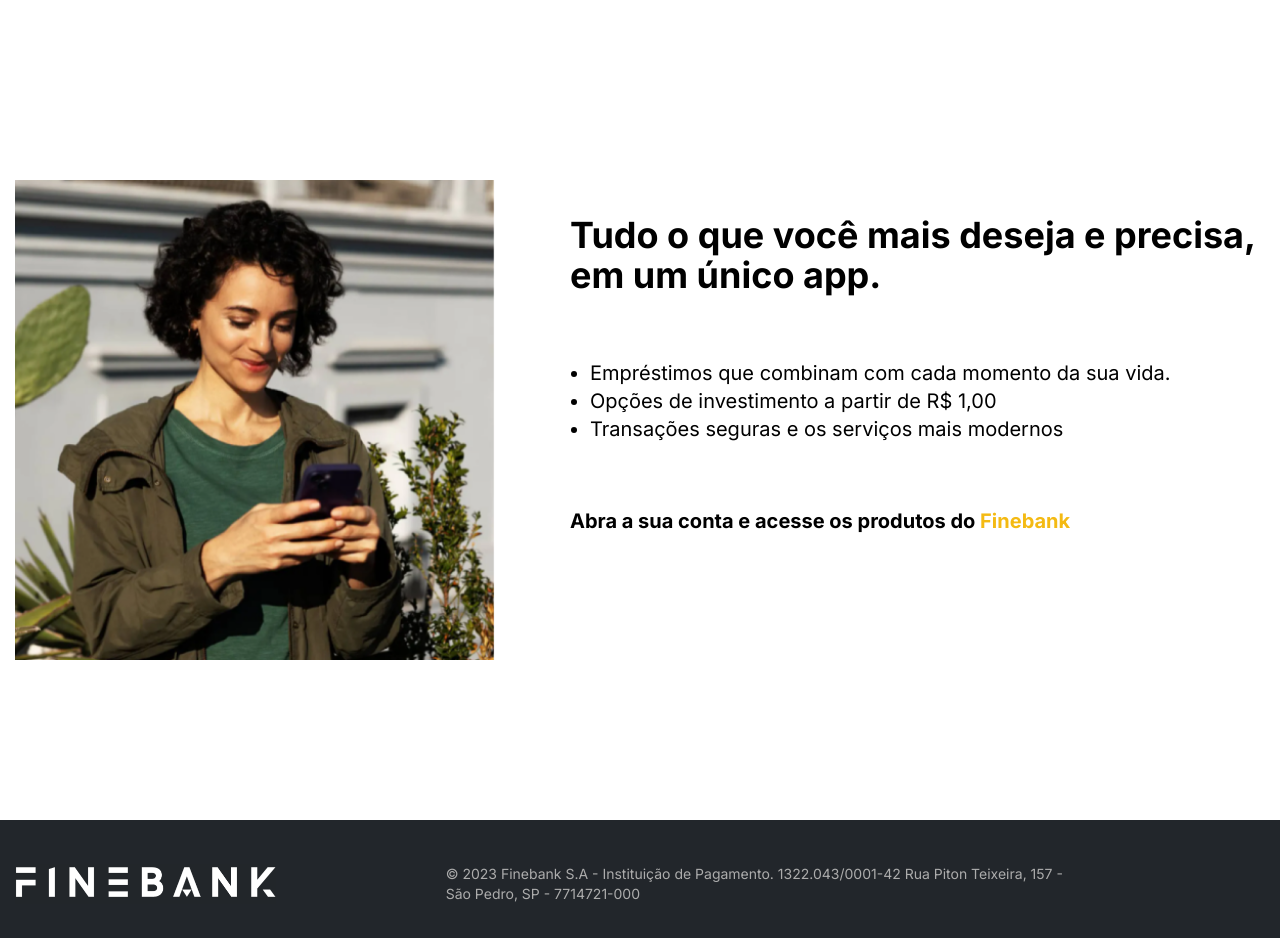
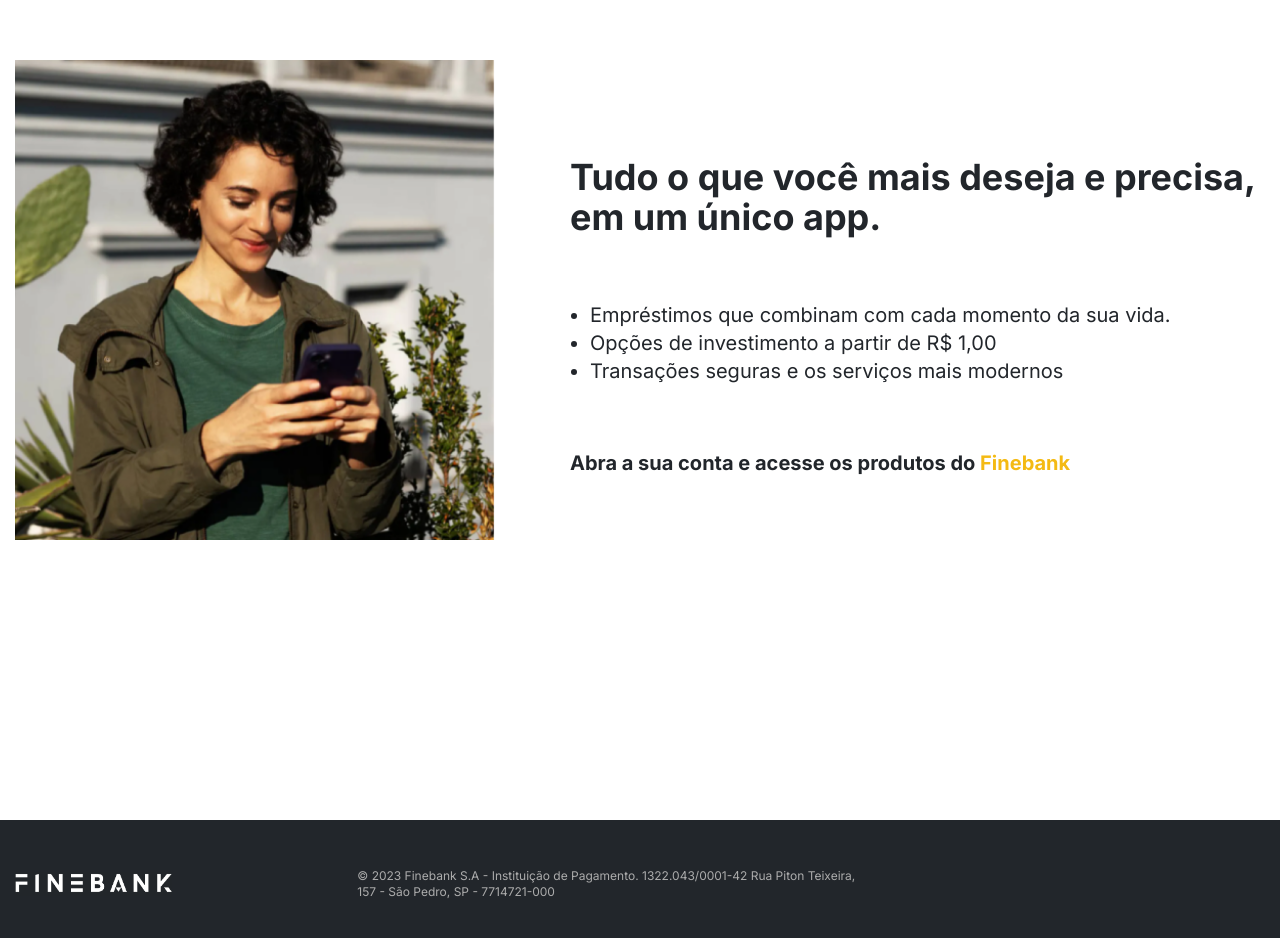
Before and after one commit to raphavtorres/finebank_web, a Next.js app in the folder finebank_web/: page / in a window 1280 px wide. Shown: the part 1580-2518 px from the top of the page. Built offline with nearby package versions, Linux system fonts and the light colour scheme.

Commit message:
style: about section changes

```diff
--- a/finebank_web/src/app/layout.tsx
+++ b/finebank_web/src/app/layout.tsx
@@ -6,6 +6,7 @@ import { MantineProvider, ColorSchemeScript } from "@mantine/core";
 
 import Header from "@/components/Header";
 import "./globals.css";
+import Footer from "@/components/Footer";
 
 const inter = Inter({
 	subsets: ["latin"],
@@ -26,7 +27,8 @@ export default function RootLayout({
 		<html lang="en">
 			<body className={inter.className}>
 				<Header />
-				<MantineProvider>{children}</MantineProvider>
+				<MantineProvider defaultColorScheme="dark">{children}</MantineProvider>
+				<Footer />
 			</body>
 		</html>
 	);
--- a/finebank_web/src/app/page.tsx
+++ b/finebank_web/src/app/page.tsx
@@ -1,7 +1,6 @@
 import SectionPanel from "@/components/SectionPanel";
 import SectionAccount from "@/components/SectionAccount";
 import SectionAbout from "@/components/SectionAbout";
-import Footer from "@/components/Footer";
 
 export default function Home() {
 	return (
@@ -9,7 +8,6 @@ export default function Home() {
 			<SectionPanel />
 			<SectionAccount />
 			<SectionAbout />
-			<Footer />
 		</>
 	);
 }
--- a/finebank_web/src/components/Footer.tsx
+++ b/finebank_web/src/components/Footer.tsx
@@ -9,8 +9,8 @@ export default function Footer() {
 		<footer className="flex items-center h-32 bg-primary-black">
 			<Container>
 				<Link href="/" className="flex justify-between items-center">
-					<Image src={WhiteLogo} alt="logo" className="h-5 md:h-10 w-auto" />
-					<p className="text-xs md:text-sm text-light-gray w-[60%]">
+					<Image src={WhiteLogo} alt="logo" className="h-5 md:h-6 w-auto" />
+					<p className="text-xs text-light-gray w-[60%]">
 						© 2023 Finebank S.A - Instituição de Pagamento. 1322.043/0001-42
 						Rua Piton Teixeira, 157 - São Pedro, SP - 7714721-000
 					</p>
--- a/finebank_web/src/components/SectionAbout.tsx
+++ b/finebank_web/src/components/SectionAbout.tsx
@@ -5,15 +5,15 @@ import ImgAbout from "@/assets/about_img.png";
 
 export default function SectionAbout() {
 	return (
-		<section id="about-sec" className="flex w-full h-screen bg-white pt-40">
+		<section id="about-sec" className="flex w-full h-screen bg-white">
 			<Container>
-				<div className="flex md:flex-nowrap">
+				<div className="flex items-center md:flex-nowrap mb-60">
 					<Image
 						src={ImgAbout}
 						alt="logo"
 						className="mr-[6%] hidden md:block w-[20rem] h-[20rem] lg:w-[30rem] lg:h-[30rem]"
 					/>
-					<div className="">
+					<div className="text-primary-black">
 						<h1 className="font-bold text-4xl mt-[5%] mb-16 max-w-full">
 							Tudo o que você mais deseja e precisa, em um único app.
 						</h1>
```
